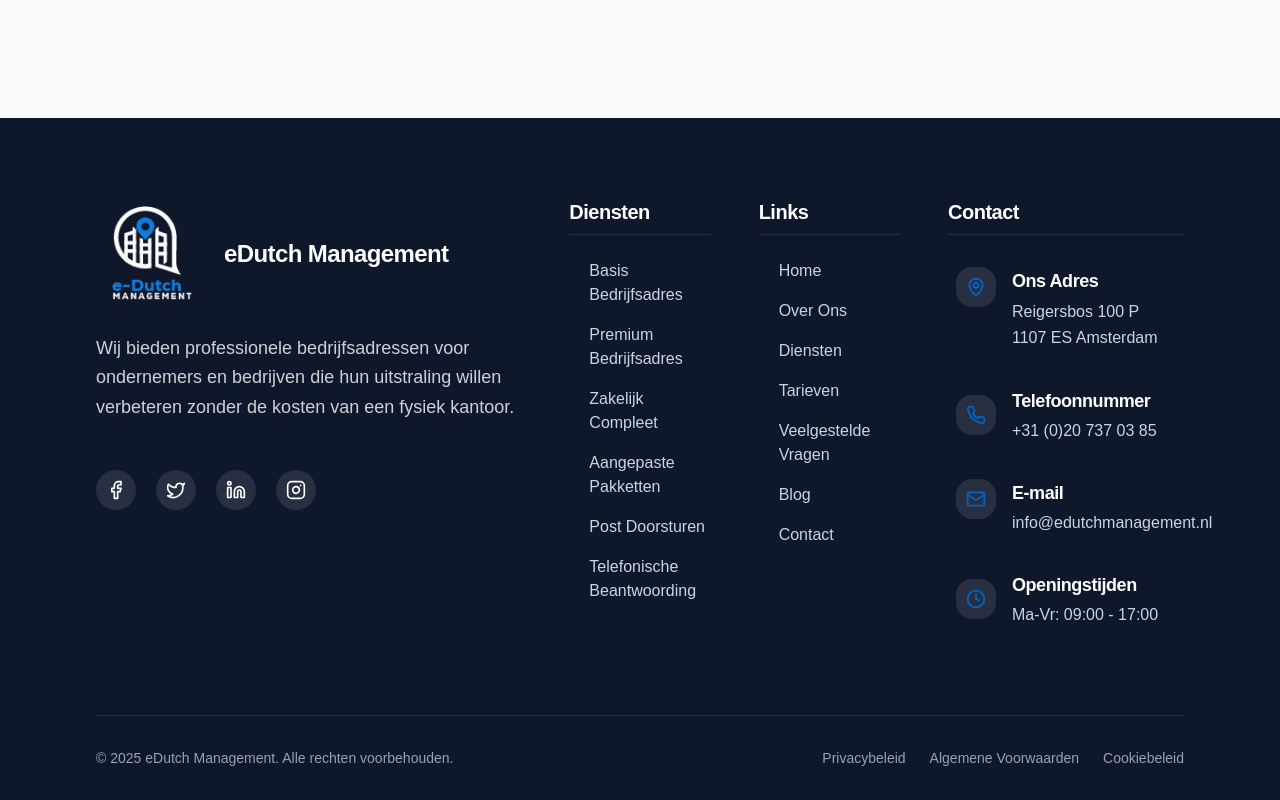
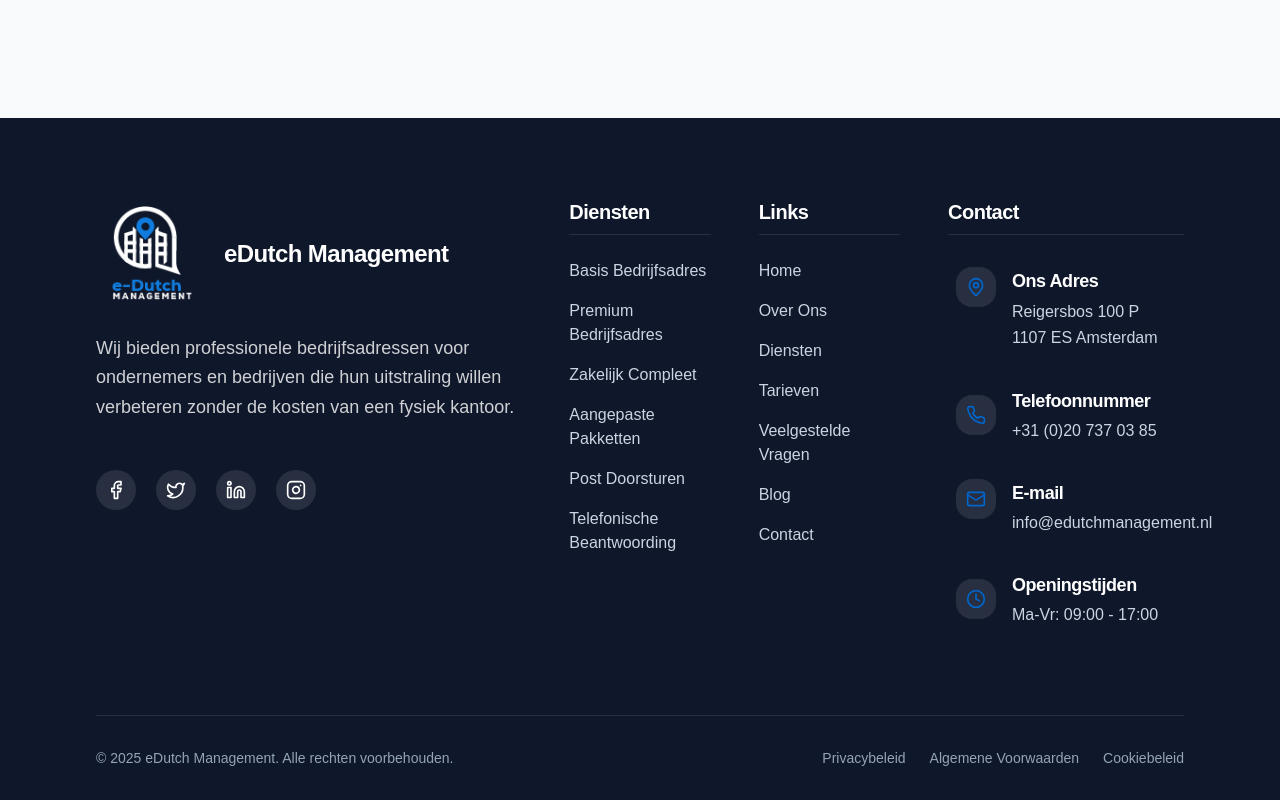
Before and after one commit to Waaries/edutchmanagement, a React (Vite) app: page /cookie-policy in a window 1280 px wide. Shown: the part 1478-2278 px from the top of the page. Built offline with nearby package versions, Linux system fonts and the light colour scheme.

Commit message:
Remove footer link arrows on hover
Removes the arrow that appears on hover for links and diensten in the footer.

```diff
--- a/src/components/Footer.tsx
+++ b/src/components/Footer.tsx
@@ -1,5 +1,5 @@
 
-import { Facebook, Twitter, Linkedin, Instagram, MapPin, Phone, Mail, Clock, ChevronRight } from "lucide-react";
+import { Facebook, Twitter, Linkedin, Instagram, MapPin, Phone, Mail, Clock } from "lucide-react";
 import { Link } from "react-router-dom";
 
 const Footer = () => {
@@ -59,11 +59,8 @@ const Footer = () => {
                 "Telefonische Beantwoording"
               ].map((item, index) => (
                 <li key={index}>
-                  <a href="#diensten" className="text-slate-300 hover:text-primary transition-colors duration-300 flex items-center group">
-                    <span className="w-5 flex-shrink-0 inline-flex justify-center">
-                      <ChevronRight className="h-4 w-4 opacity-0 group-hover:opacity-100 transition-all" />
-                    </span>
-                    <span>{item}</span>
+                  <a href="#diensten" className="text-slate-300 hover:text-primary transition-colors duration-300">
+                    {item}
                   </a>
                 </li>
               ))}
@@ -88,12 +85,9 @@ const Footer = () => {
               <li key={index}>
                 <a
                   href={`#${item.toLowerCase().replace(/ /g, '-')}`}
-                  className="text-slate-300 hover:text-primary transition-colors duration-300 flex items-center group"
+                  className="text-slate-300 hover:text-primary transition-colors duration-300"
                 >
-                  <span className="w-5 flex-shrink-0 inline-flex justify-center">
-                    <ChevronRight className="h-4 w-4 opacity-0 group-hover:opacity-100 transition-all" />
-                  </span>
-                  <span>{item}</span>
+                  {item}
                 </a>
               </li>
             ))}
```
